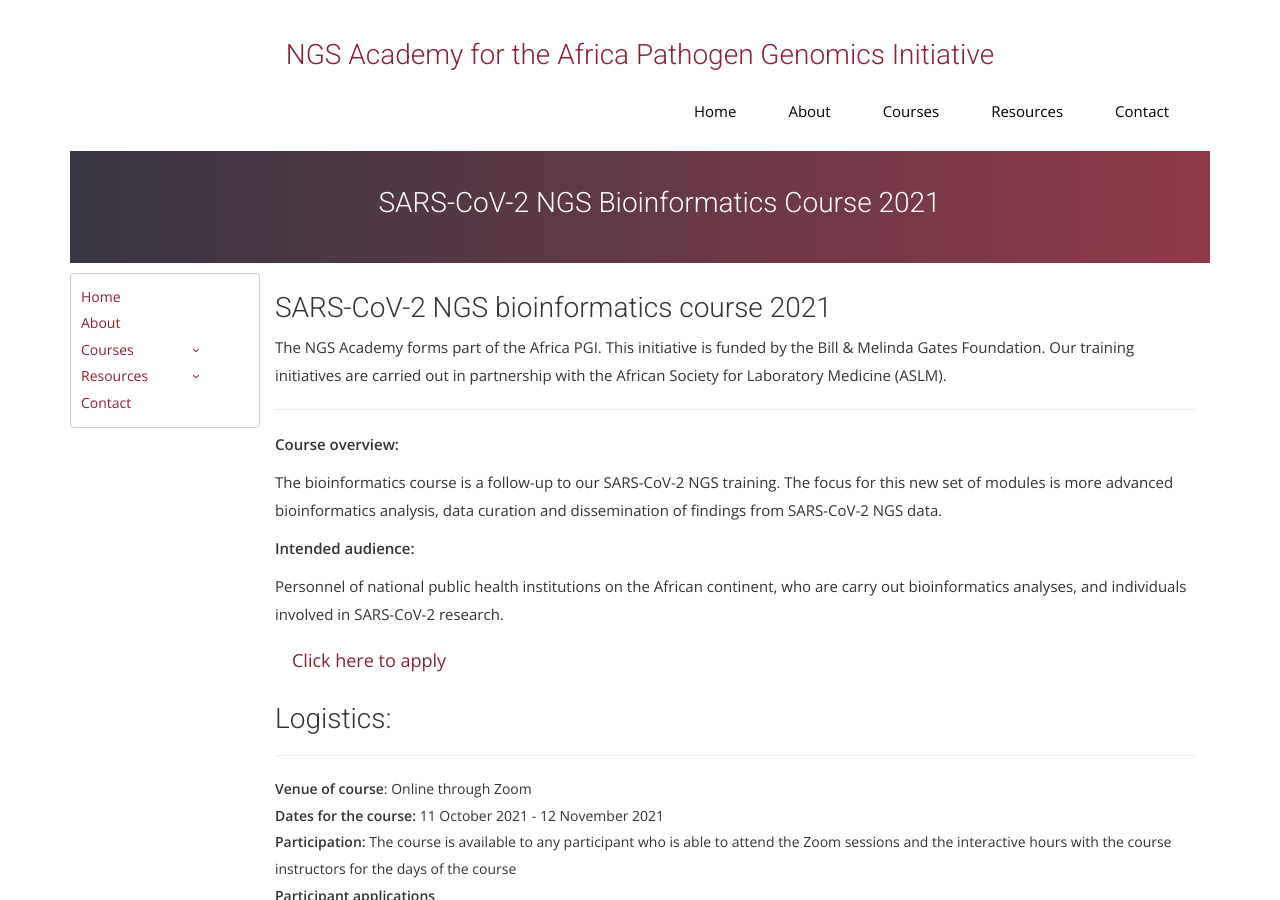
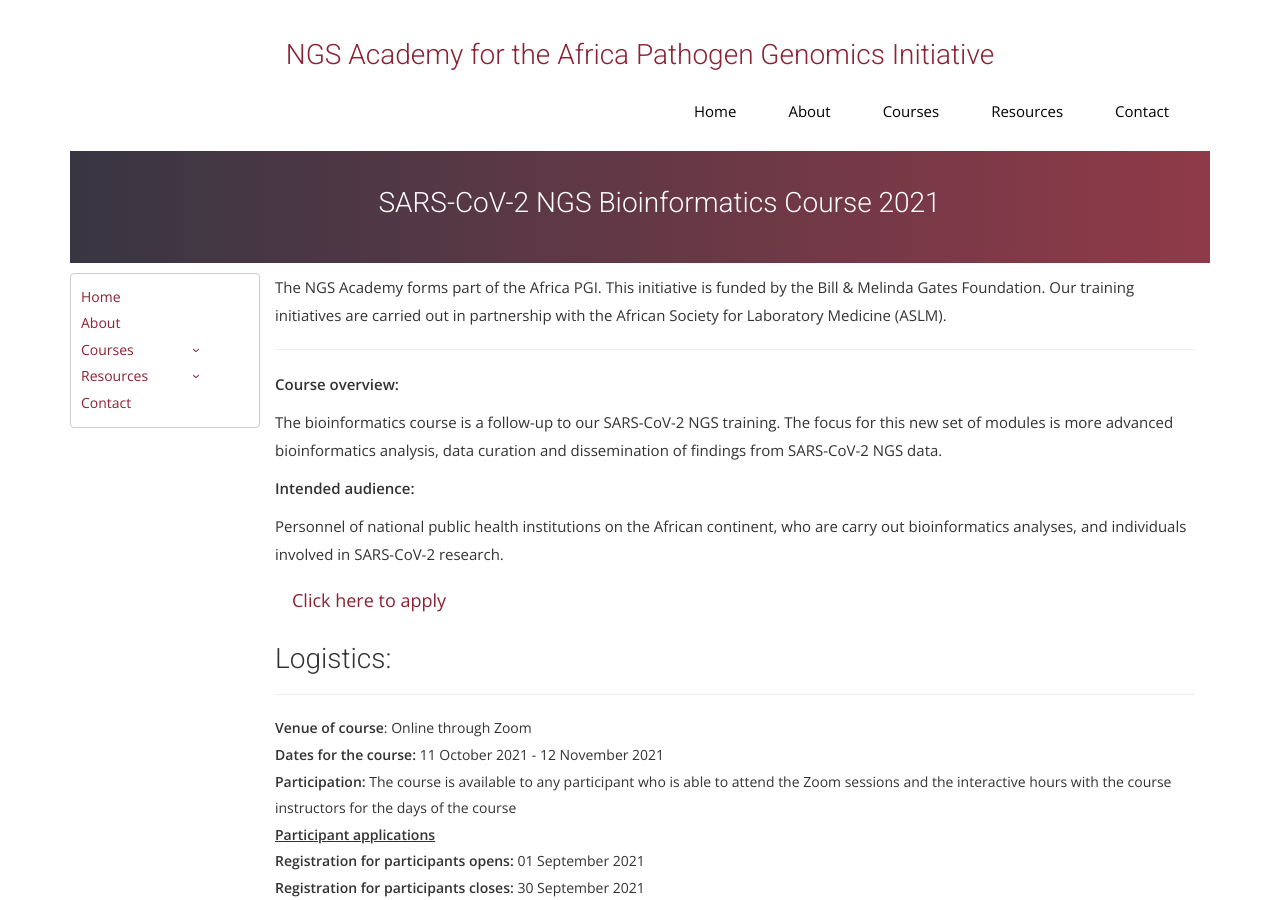
Before and after one commit to uct-cbio/ngs-academy, a Jekyll site: the page built from _posts/2021-08-03-SARS-CoV-2-NGS-Bioinformatics-Course-2021.md, in a window 1280 px wide and 900 px high. Built offline with Jekyll 4.4.1, drawn with Linux system fonts in a browser that asks for light colours; nearby versions of some CDN libraries; some web fonts are replaced; comment, search, counter and statistics services are not loaded.

Commit message:
removed repeated title on bion infor course

```diff
--- a/_posts/2021-08-03-SARS-CoV-2-NGS-Bioinformatics-Course-2021.md
+++ b/_posts/2021-08-03-SARS-CoV-2-NGS-Bioinformatics-Course-2021.md
@@ -11,7 +11,7 @@ end_date: 2021-07-22
 group: group1
 ---
 
-### SARS-CoV-2 NGS bioinformatics course 2021
+<!-- ### SARS-CoV-2 NGS bioinformatics course 2021 -->
 The NGS Academy forms part of the Africa PGI. This initiative is funded by the Bill & Melinda Gates Foundation. Our training initiatives are carried out in partnership with the African Society for Laboratory Medicine (ASLM).
 <hr>
 
```
